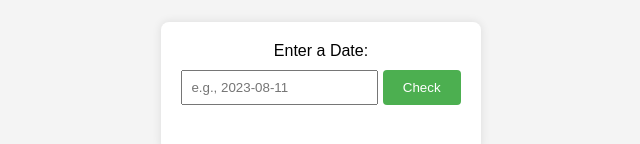
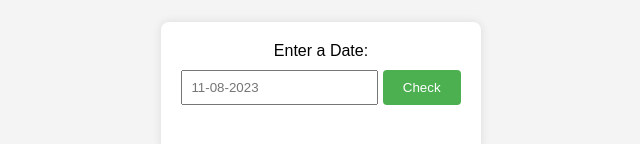
Before and after one commit to acciojob/date-or-not-AyushChaursiaya, a website: page main.html in a window 1280 px wide. Shown: the part 314-458 px from the top of the page, 319-959 px from the left. Drawn offline with Linux system fonts and the light colour scheme.

Commit message:
created a submission

```diff
--- a/main.html
+++ b/main.html
@@ -10,7 +10,7 @@
 
   <div class="container">
     <label for="dateInput">Enter a Date:</label>
-    <input type="text" id="dateInput" placeholder="e.g., 2023-08-11">
+    <input type="text" id="dateInput" placeholder="11-08-2023">
     <button onclick="checkDate()">Check</button>
     <p id="result"></p>
   </div>
```
